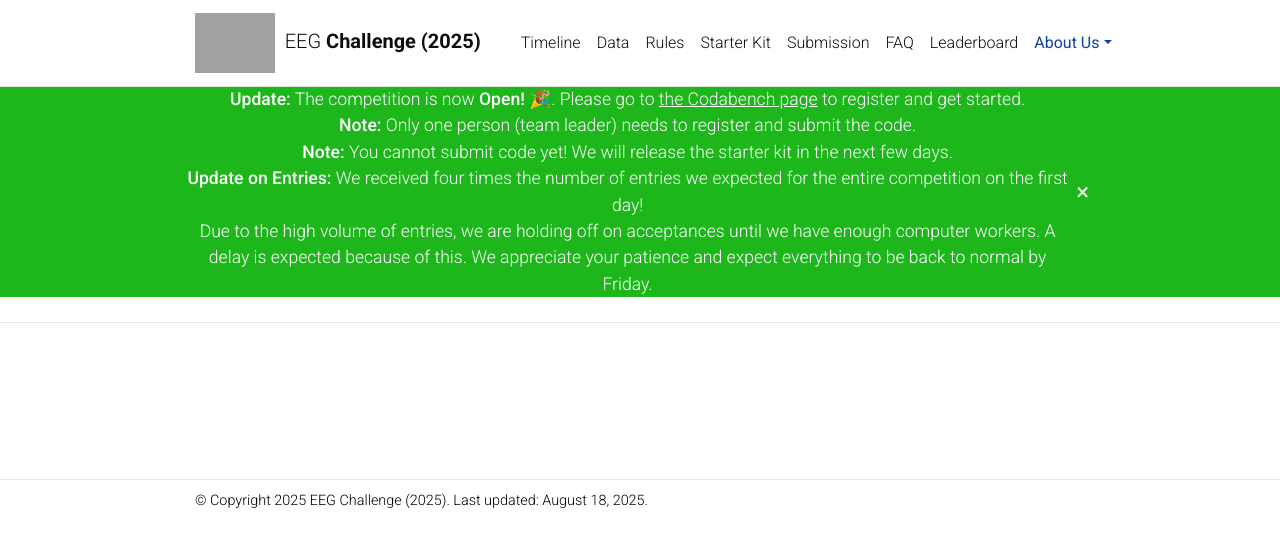
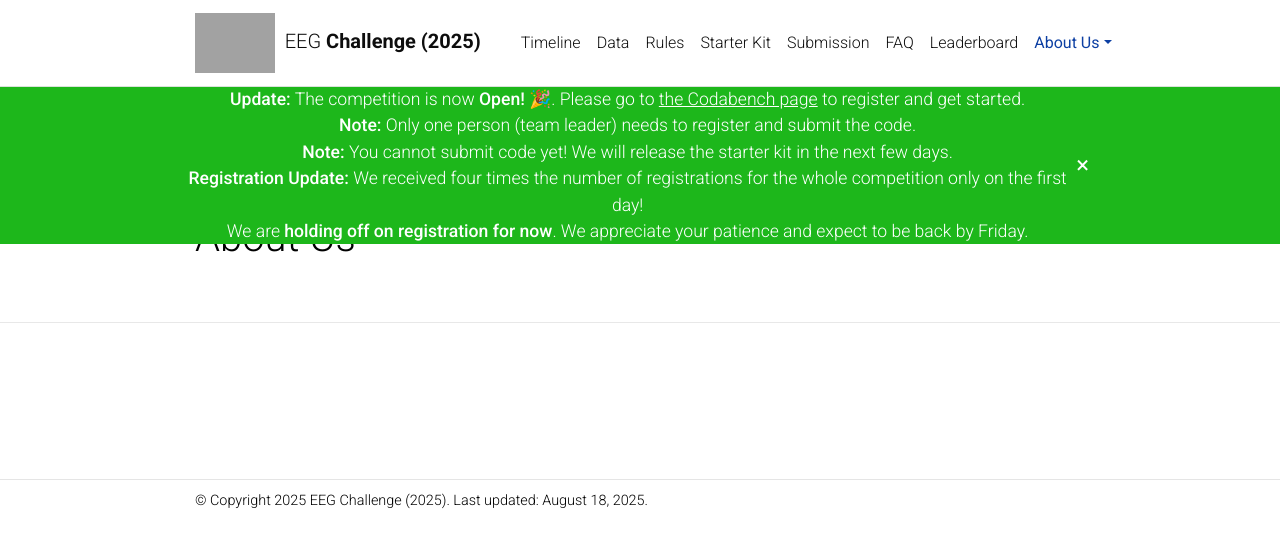
Before and after one commit to urgent-challenge/urgent2024, a Jekyll site: the page built from _pages/dropdown.md, in a window 1280 px wide. Shown: the top 548 px of the page. Built offline with Jekyll 4.4.1, drawn with Linux system fonts in a browser that asks for light colours; comment, search, counter and statistics services are not loaded; a style sheet for code colours, icons or effects is not loaded; grey boxes are pictures that could not be loaded.

Commit message:
reowrd the banner

```diff
--- a/_layouts/default.html
+++ b/_layouts/default.html
@@ -75,8 +75,8 @@
             Please go to <a href="https://www.codabench.org/competitions/9975/" style="text-decoration: underline;">the Codabench page</a> to register and get started.<br>
             <strong>Note:</strong> Only one person (team leader) needs to register and submit the code.<br>
             <strong>Note:</strong> You cannot submit code yet! We will release the starter kit in the next few days.<br>
-            <strong>Update on Entries:</strong> We received four times the number of entries we expected for the entire competition on the first day!<br>
-            Due to the high volume of entries, we are holding off on acceptances until we have enough computer workers. A delay is expected because of this. We appreciate your patience and expect everything to be back to normal by Friday.
+            <strong>Registration Update:</strong> We received four times the number of registrations for the whole competition only on the first day!<br>
+            We are <strong>holding off on registration for now</strong>. We appreciate your patience and expect to be back by Friday.
           </div>
         </div>
         <button class="banner__close" type="button" data-dismiss="banner" aria-label="Close">
```
